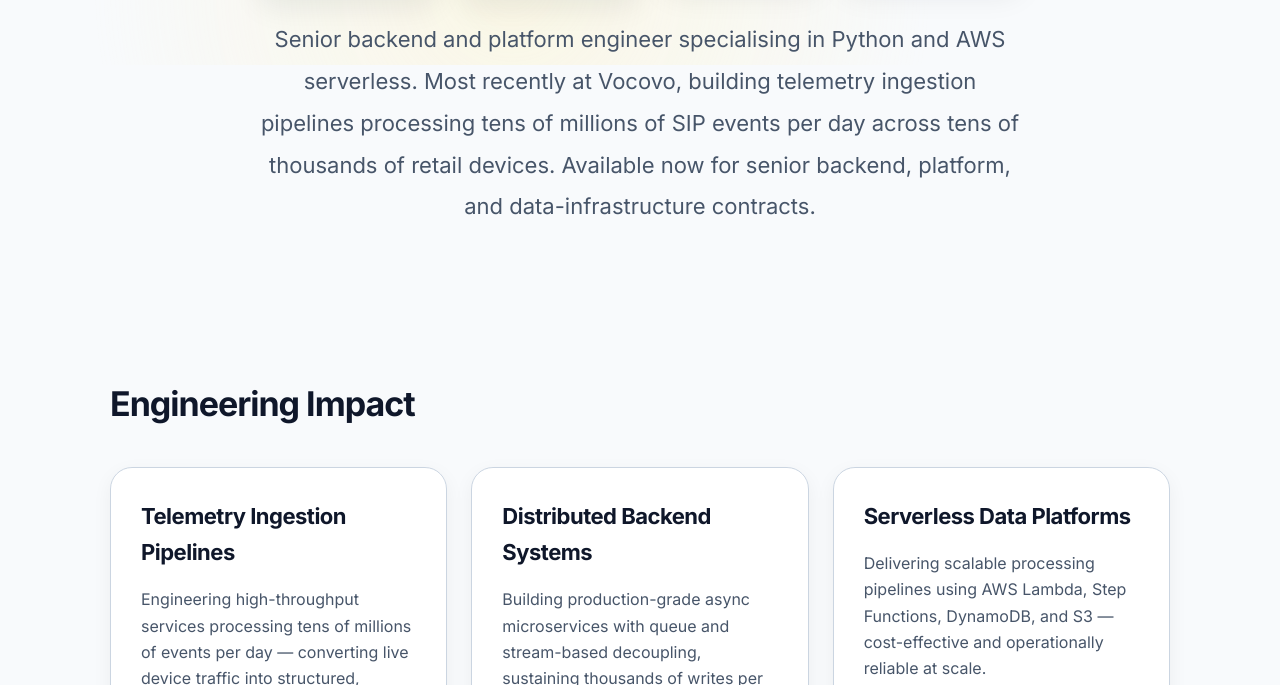
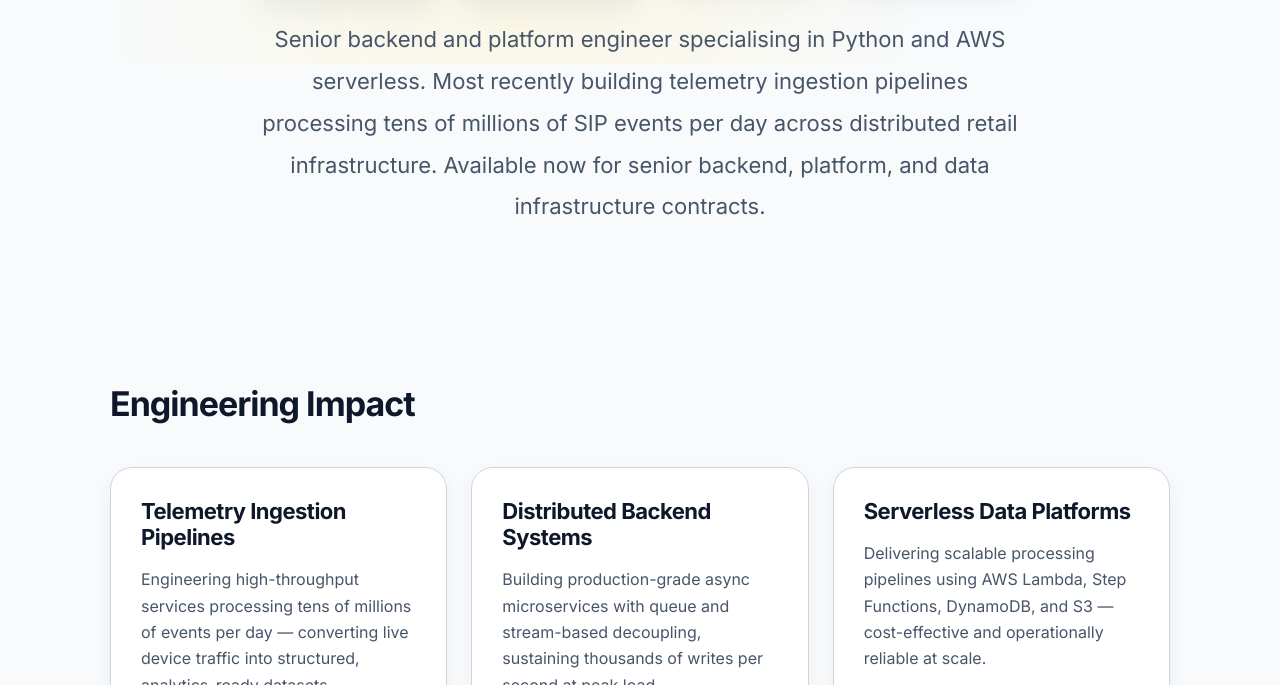
Before and after one commit to nic-thompson/nic-thompson.github.io, a plain HTML site: page index.html in a window 1280 px wide. Shown: the part 735-1420 px from the top of the page. Drawn offline with Linux system fonts and the light colour scheme; no server answers.

Commit message:
style(site): enhance card layout and text formatting for better readability

```diff
--- a/index.html
+++ b/index.html
@@ -290,6 +290,7 @@ padding:30px;
 border-radius:22px;
 transition:.25s;
 box-shadow:0 6px 20px rgba(15,23,42,.05);
+overflow:hidden;
 }
 
 .card:hover{
@@ -303,6 +304,10 @@ margin-top:0;
 margin-bottom:14px;
 font-size:22px;
 letter-spacing:-.5px;
+
+overflow-wrap:anywhere;
+word-break:break-word;
+line-height:1.2;
 }
 
 .card p{
@@ -422,6 +427,10 @@ font-size:28px;
 padding:24px;
 }
 
+.card h3{
+font-size:18px;
+}
+
 .architecture{
 padding:28px;
 }
@@ -494,9 +503,9 @@ Python · AWS Serverless · Event-Driven Systems · Data Infrastructure
 <p class="intro">
 
 Senior backend and platform engineer specialising in Python and AWS serverless.
-Most recently at Vocovo, building telemetry ingestion pipelines processing tens
-of millions of SIP events per day across tens of thousands of retail devices.
-Available now for senior backend, platform, and data-infrastructure contracts.
+Most recently building telemetry ingestion pipelines processing tens of millions
+of SIP events per day across distributed retail infrastructure. Available now
+for senior backend, platform, and data infrastructure contracts.
 
 </p>
 
```
